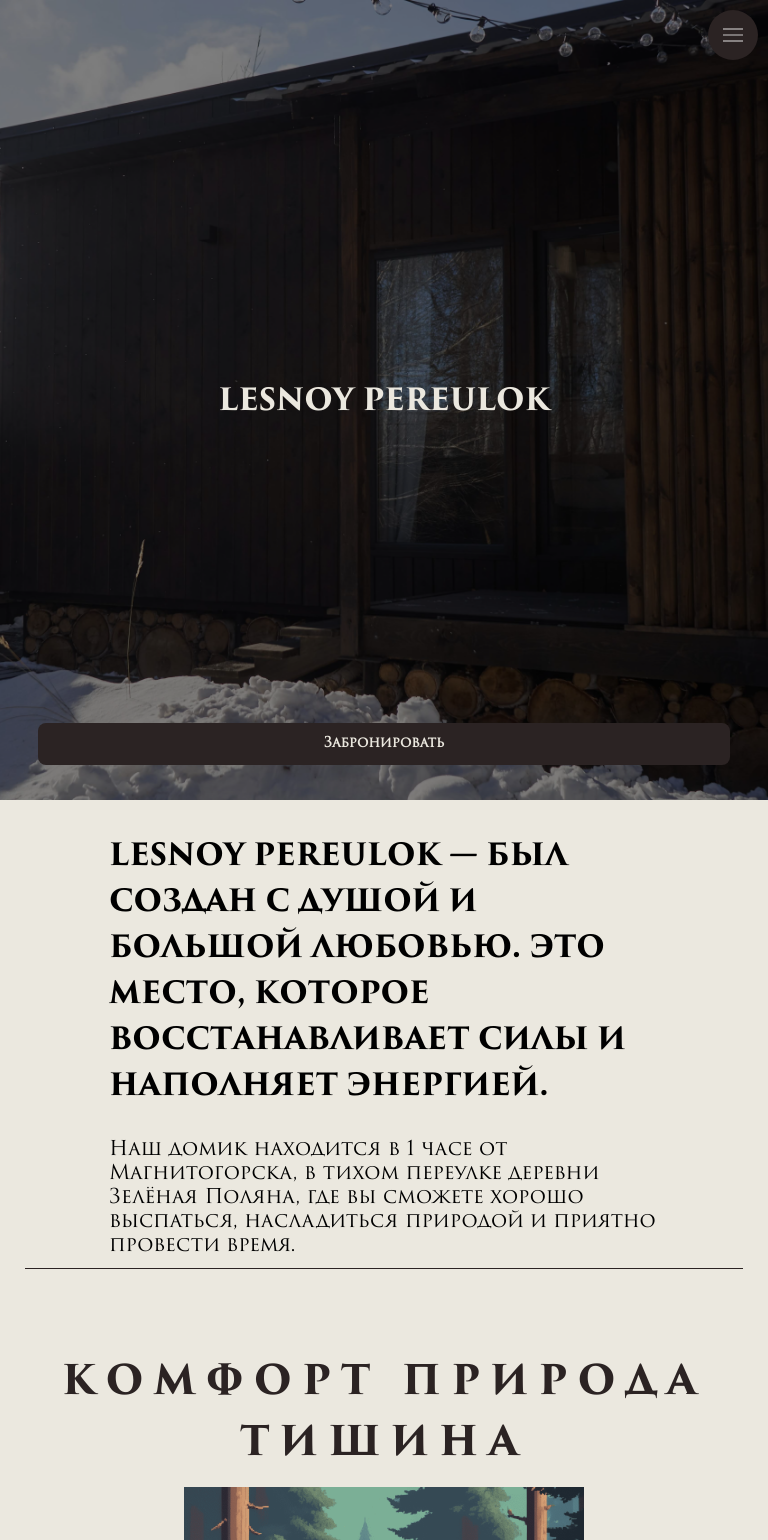
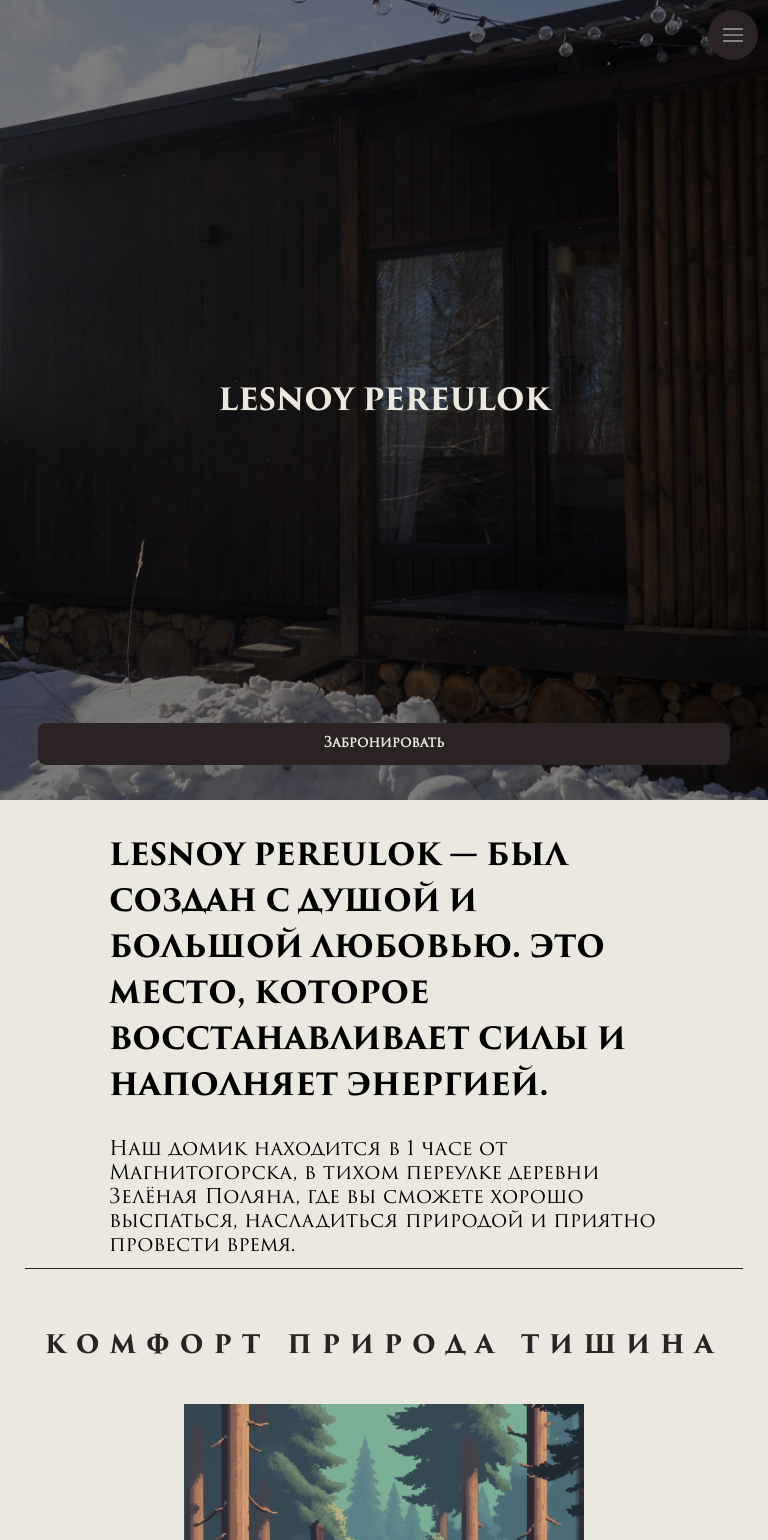
Before and after one commit to 0IceMeat0/maria-hotel, a React (Vite) app: page / in a window 768 px wide. Shown: the top 1540 px of the page. Built offline with nearby package versions, Linux system fonts and the light colour scheme.

Commit message:
release 1.11

```diff
--- a/src/widgets/hotel/about-us-story/ui/about-us-story.module.css
+++ b/src/widgets/hotel/about-us-story/ui/about-us-story.module.css
@@ -2,7 +2,7 @@
     display: flex;
     flex-direction: column;
     margin: 25px;
-    margin-bottom: 50px;
+    margin-bottom: 25px;
     height: 300px;
     position: relative;
 }
--- a/src/widgets/hotel/places/ui/places.module.css
+++ b/src/widgets/hotel/places/ui/places.module.css
@@ -72,3 +72,16 @@
   .embla__dot, .embla__dotSelected {
     transition: background-color 0.3s ease, transform 0.3s ease, box-shadow 0.3s ease;
   }
+  @media (min-width: 500px) and (max-width: 980px) {
+    .title{
+      font-size: 25px;
+      width: 100%;
+      margin-bottom: 40px;
+    }
+
+  }
+  @media (min-width: 981px) {
+    .title{
+      margin-bottom: 60px;
+    }
+  }
```
